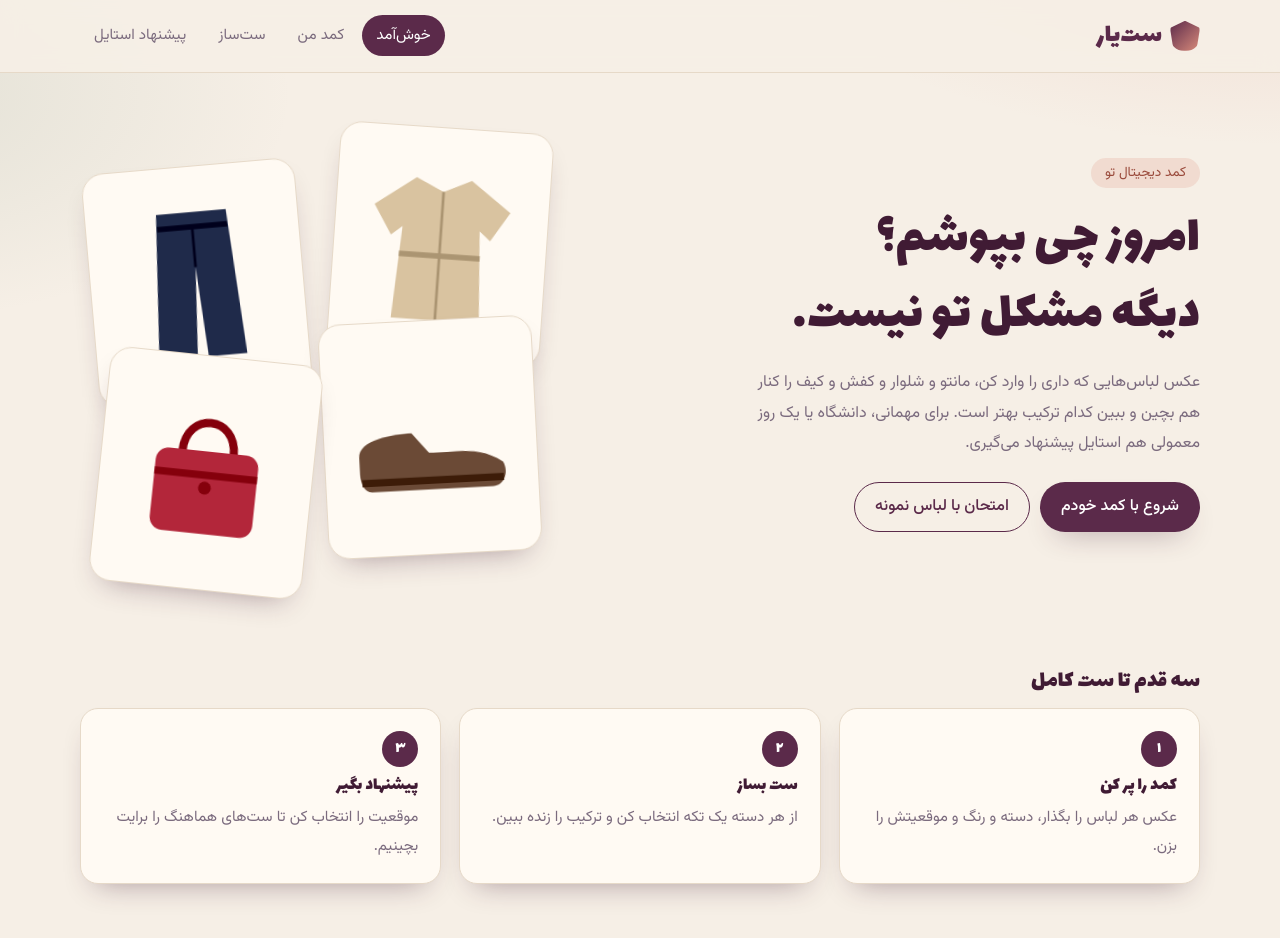
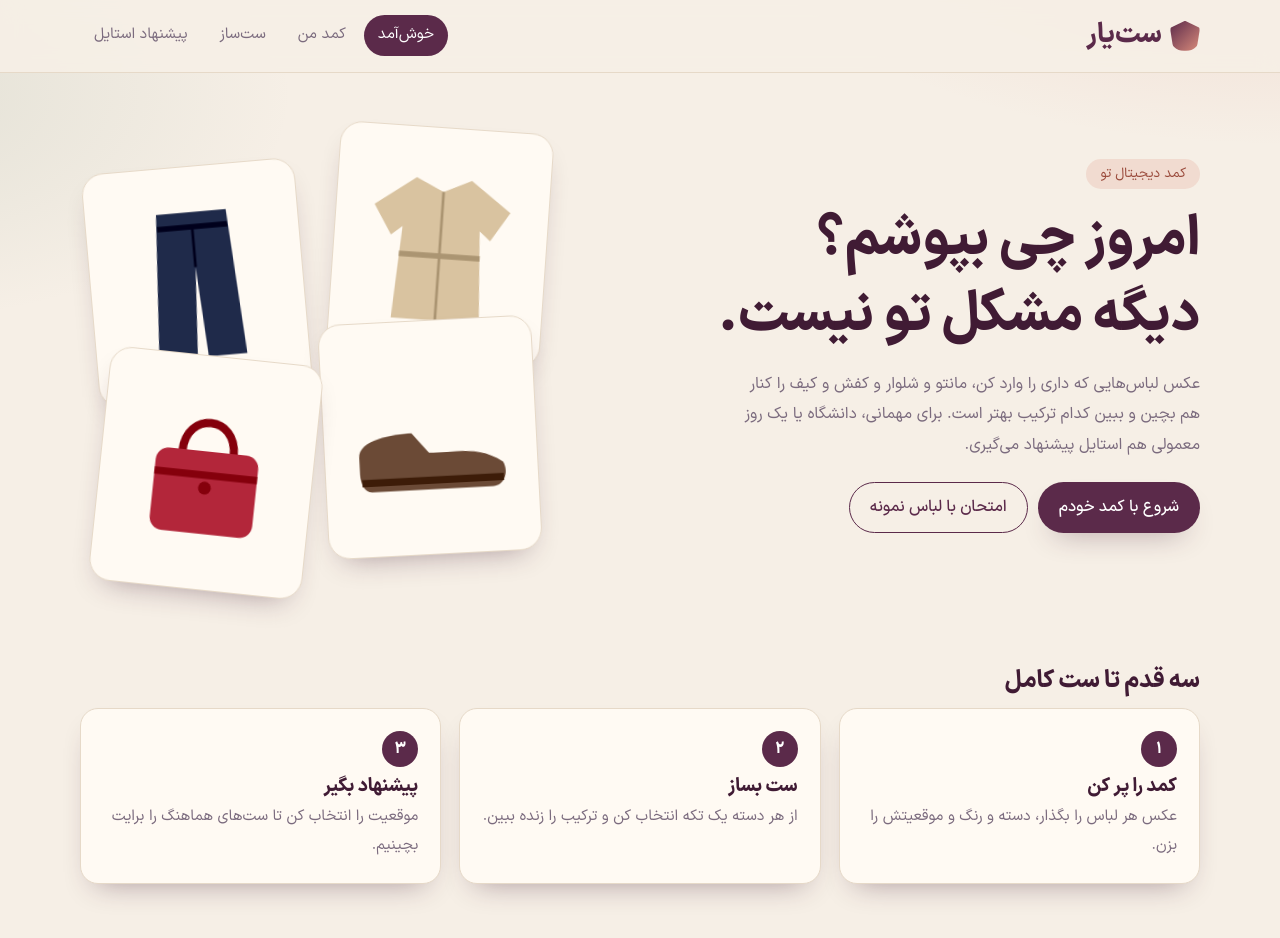
Before and after one commit to soheilhit/wdgroup15, a plain HTML site: page index.html in a window 1280 px wide. Drawn offline with Linux system fonts and the light colour scheme.

Commit message:
feat: use IRANSansX font across the site (self-hosted)
Co-Authored-By: Claude Sonnet 5.5 <noreply@anthropic.com>
Claude-Session: https://claude.ai/code/session_01Jt9rKPrLzqQ2a8DCeHyupU

```diff
--- a/css/base.css
+++ b/css/base.css
@@ -1,4 +1,83 @@
 /* ست‌یار — استایل‌های مشترک (برنچ develop) */
+/* فونت ایران‌سنس ایکس (فایل‌ها در پوشه fonts/) */
+@font-face {
+  font-family: "IRANSansX";
+  src: url("../fonts/IRANSansX-Thin.woff") format("woff");
+  font-weight: 100;
+  font-style: normal;
+  font-display: swap;
+}
+@font-face {
+  font-family: "IRANSansX";
+  src: url("../fonts/IRANSansX-UltraLight.woff") format("woff");
+  font-weight: 200;
+  font-style: normal;
+  font-display: swap;
+}
+@font-face {
+  font-family: "IRANSansX";
+  src: url("../fonts/IRANSansX-Light.woff") format("woff");
+  font-weight: 300;
+  font-style: normal;
+  font-display: swap;
+}
+@font-face {
+  font-family: "IRANSansX";
+  src: url("../fonts/IRANSansX-Regular.woff") format("woff");
+  font-weight: 400;
+  font-style: normal;
+  font-display: swap;
+}
+@font-face {
+  font-family: "IRANSansX";
+  src: url("../fonts/IRANSansX-Medium.woff") format("woff");
+  font-weight: 500;
+  font-style: normal;
+  font-display: swap;
+}
+@font-face {
+  font-family: "IRANSansX";
+  src: url("../fonts/IRANSansX-DemiBold.woff") format("woff");
+  font-weight: 600;
+  font-style: normal;
+  font-display: swap;
+}
+@font-face {
+  font-family: "IRANSansX";
+  src: url("../fonts/IRANSansX-Bold.woff") format("woff");
+  font-weight: 700;
+  font-style: normal;
+  font-display: swap;
+}
+@font-face {
+  font-family: "IRANSansX";
+  src: url("../fonts/IRANSansX-ExtraBold.woff") format("woff");
+  font-weight: 800;
+  font-style: normal;
+  font-display: swap;
+}
+@font-face {
+  font-family: "IRANSansX";
+  src: url("../fonts/IRANSansX-Black.woff") format("woff");
+  font-weight: 900;
+  font-style: normal;
+  font-display: swap;
+}
+@font-face {
+  font-family: "IRANSansX";
+  src: url("../fonts/IRANSansX-ExtraBlack.woff") format("woff");
+  font-weight: 950;
+  font-style: normal;
+  font-display: swap;
+}
+@font-face {
+  font-family: "IRANSansX";
+  src: url("../fonts/IRANSansX-Heavy.woff") format("woff");
+  font-weight: 1000;
+  font-style: normal;
+  font-display: swap;
+}
+
 :root {
   --cream: #f6efe6;
   --paper: #fffaf3;
@@ -24,14 +103,13 @@ body {
     radial-gradient(700px 380px at -10% 10%, rgba(138, 160, 138, 0.18), transparent 60%),
     var(--cream);
   color: var(--ink);
-  font-family: "Vazirmatn", Tahoma, sans-serif;
+  font-family: "IRANSansX", Tahoma, sans-serif;
   line-height: 1.9;
   min-height: 100vh;
 }
 
 h1, h2, h3 {
-  font-family: "Lalezar", "Vazirmatn", sans-serif;
-  font-weight: 400;
+  font-weight: 800;
   line-height: 1.4;
   margin: 0 0 0.4em;
   color: var(--plum-d);
@@ -61,7 +139,7 @@ main.container { padding-block: 28px 64px; }
   padding-block: 10px;
 }
 .brand {
-  font-family: "Lalezar", sans-serif;
+  font-weight: 800;
   font-size: 1.7rem;
   color: var(--plum);
   display: flex;
--- a/css/welcome.css
+++ b/css/welcome.css
@@ -70,7 +70,7 @@
   border-radius: 50%;
   background: var(--plum);
   color: #fff;
-  font-family: "Lalezar", sans-serif;
+  font-weight: 800;
 }
 
 @media (max-width: 820px) {
--- a/index.html
+++ b/index.html
@@ -5,9 +5,6 @@
   <meta name="viewport" content="width=device-width, initial-scale=1">
   <title>ست‌یار | ست‌ساز لباس</title>
   <meta name="description" content="لباس‌هایت را وارد کن، ست بساز و برای مهمانی، دانشگاه یا روزمره پیشنهاد استایل بگیر.">
-  <link rel="preconnect" href="https://fonts.googleapis.com">
-  <link rel="preconnect" href="https://fonts.gstatic.com" crossorigin>
-  <link href="https://fonts.googleapis.com/css2?family=Lalezar&family=Vazirmatn:wght@400;500;700&display=swap" rel="stylesheet">
   <link rel="stylesheet" href="css/base.css">
   <link rel="stylesheet" href="css/welcome.css">
 </head>
```
Also changed, not shown: builder.html (+0 -3 lines), suggest.html (+0 -3 lines), wardrobe.html (+0 -3 lines), fonts/IRANSansX-Black.woff (added), fonts/IRANSansX-Bold.woff (added), fonts/IRANSansX-DemiBold.woff (added), fonts/IRANSansX-ExtraBlack.woff (added), fonts/IRANSansX-ExtraBold.woff (added), fonts/IRANSansX-Heavy.woff (added), fonts/IRANSansX-Light.woff (added), fonts/IRANSansX-Medium.woff (added), fonts/IRANSansX-Regular.woff (added), fonts/IRANSansX-Thin.woff (added), fonts/IRANSansX-UltraLight.woff (added), 1 other file.
